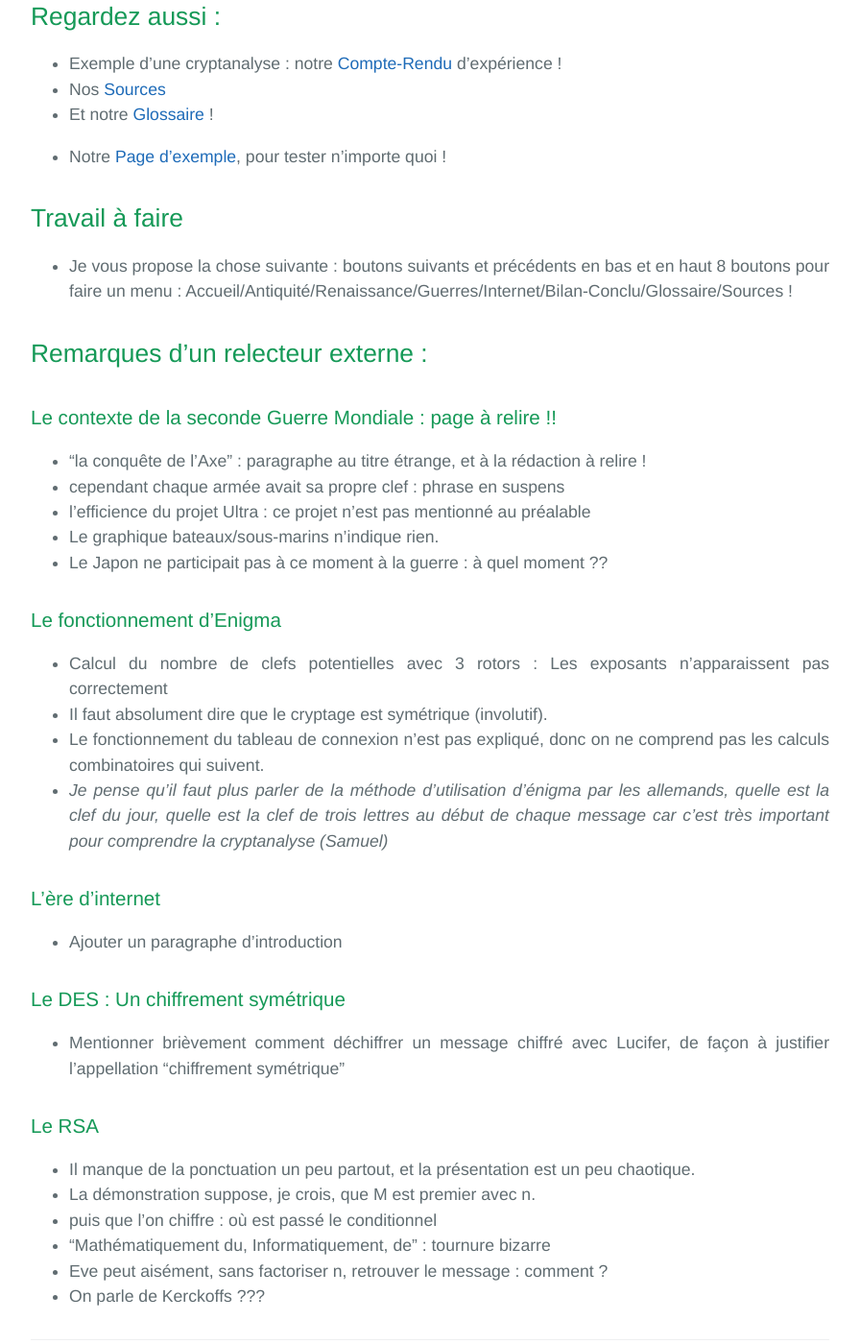
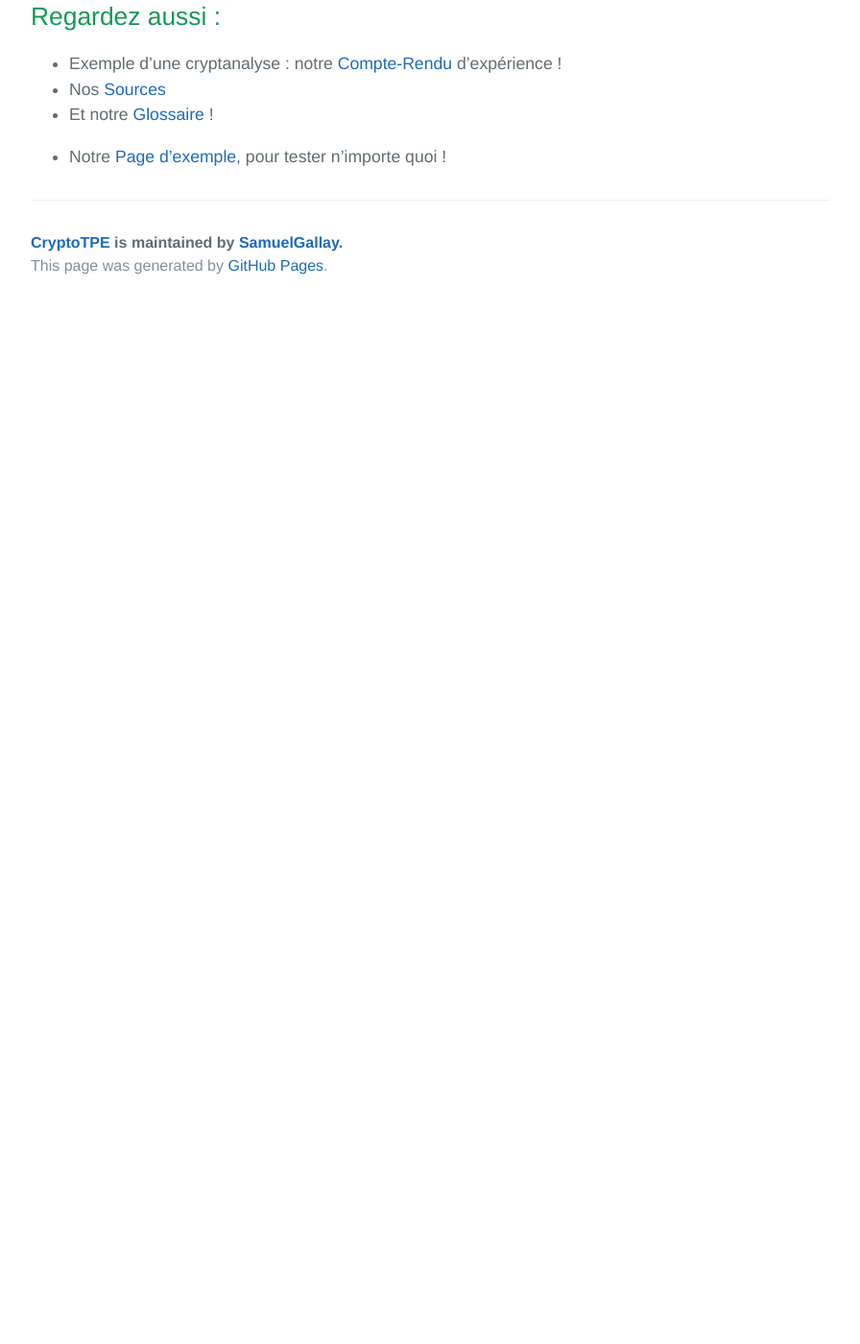
Before and after one commit to SamuelGallay/CryptoTPE, a Jekyll site: the page built from index.md, in a window 1280 px wide and 1400 px high, scrolled down 3211 px. Shown: the whole window at 96% size, without its empty margins (192-1088 px from the left). Built offline with Jekyll 4.4.1, drawn with Linux system fonts in a browser that asks for light colours; our own code applies the rules of GitHub Pages for plain Markdown files; after the commit the page ends 3532 px from its top, so only the background shows below that.

Commit message:
Update index.md

```diff
--- a/index.md
+++ b/index.md
@@ -89,37 +89,3 @@ La cryptographie d'aujourd'hui est fiable sans être totalement infaillible. Une
 * Et notre [Glossaire](glossaire) !
 
 * Notre [Page d'exemple](exemple), pour tester n'importe quoi !
-
-
-## Travail à faire
-* Je vous propose la chose suivante : boutons suivants et précédents en bas et en haut 8 boutons pour faire un menu : Accueil/Antiquité/Renaissance/Guerres/Internet/Bilan-Conclu/Glossaire/Sources !
-
-## Remarques d'un relecteur externe :
-
-### Le contexte de la seconde Guerre Mondiale : page à relire !!
-  * "la conquête de l'Axe" : paragraphe au titre étrange, et à la rédaction à relire !
-  * cependant chaque armée avait sa propre clef : phrase en suspens
-  * l’efficience du projet Ultra : ce projet n'est pas mentionné au préalable
-  * Le graphique bateaux/sous-marins n'indique rien.
-  * Le Japon ne participait pas à ce moment à la guerre : à quel moment ??
-
-### Le fonctionnement d'Enigma
-  * Calcul du nombre de clefs potentielles avec 3 rotors : Les exposants n'apparaissent pas correctement
-  * Il faut absolument dire que le cryptage est symétrique (involutif).
-  * Le fonctionnement du tableau de connexion n'est pas expliqué, donc on ne comprend pas les calculs combinatoires qui suivent.
-  * *Je pense qu'il faut plus parler de la méthode d'utilisation d'énigma par les allemands, quelle est la clef du jour, quelle est la clef de trois lettres au début de chaque message car c'est très important pour comprendre la cryptanalyse (Samuel)*
-
-
-### L'ère d'internet
-  * Ajouter un paragraphe d'introduction
-
-### Le DES : Un chiffrement symétrique
-  * Mentionner brièvement comment déchiffrer un message chiffré avec Lucifer, de façon à justifier l'appellation "chiffrement symétrique"
-
-### Le RSA
-  * Il manque de la ponctuation un peu partout, et la présentation est un peu chaotique.
-  * La démonstration suppose, je crois, que M est premier avec n.
-  * puis que l’on chiffre : où est passé le conditionnel
-  * "Mathématiquement du, Informatiquement, de" : tournure bizarre
-  * Eve peut aisément, sans factoriser n, retrouver le message : comment ?
-  * On parle de Kerckoffs ???
```
